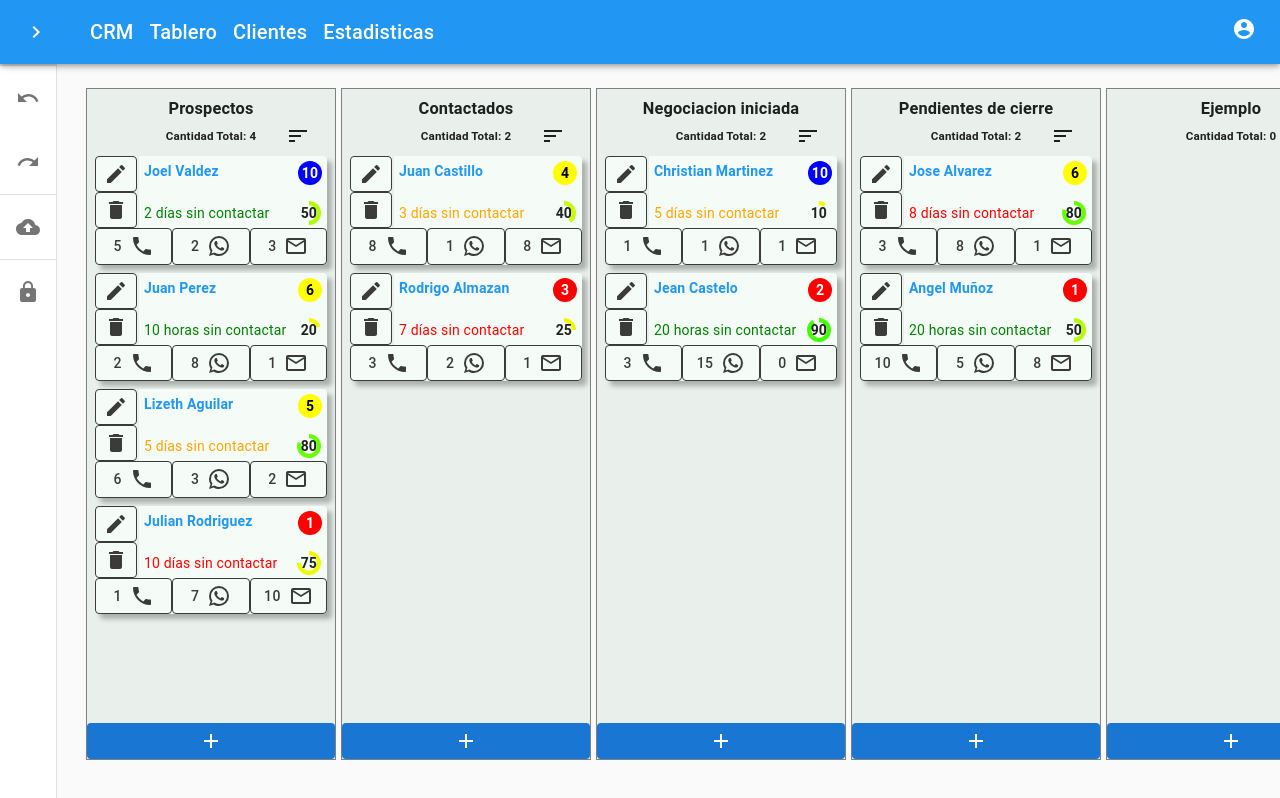
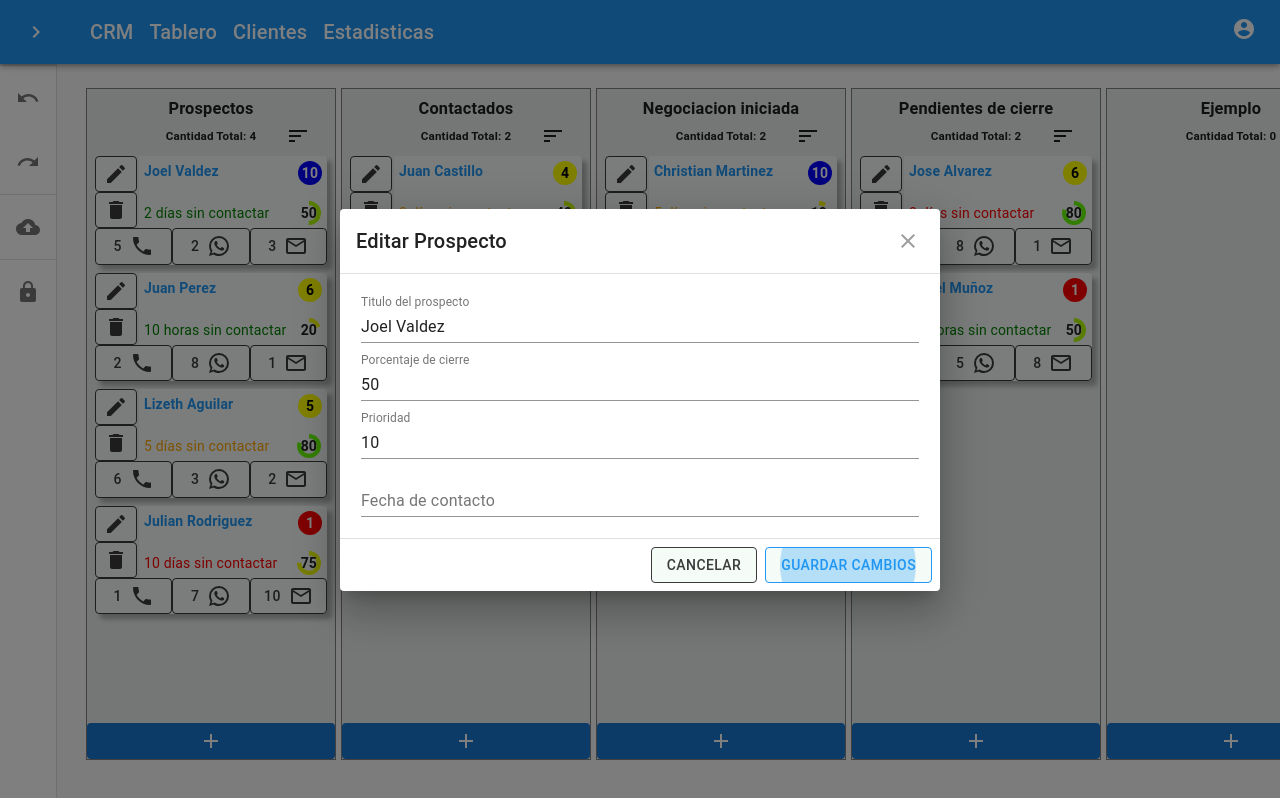
Before and after one commit to jo3l17/react-CRM, a Next.js app in the folder crm/: page / in a window 1280 px wide. Both pictures are taken after a click on the button 116 px from the left and 174 px from the top of the page. Shown: the top 798 px of the page. Built offline with nearby package versions, Linux system fonts and the light colour scheme.

Commit message:
form cards

```diff
--- a/crm/src/components/Board.js
+++ b/crm/src/components/Board.js
@@ -3,7 +3,7 @@ import Box from '@material-ui/core/Box';
 import Card from './Card';
 import { Droppable, Draggable } from 'react-beautiful-dnd';
 import useStyles from '../styles/Board';
-import { withStyles, Button } from '@material-ui/core';
+import { withStyles, Button, Tooltip } from '@material-ui/core';
 import AddIcon from '@material-ui/icons/Add';
 import SortIcon from '@material-ui/icons/Sort';
 
@@ -74,9 +74,11 @@ class Board extends React.Component {
             >{this.props.column.title}</h3>
             <div className={classes.containerRelative}>
               <h5 className={classes.Total}>Cantidad Total: {this.props.tasks.length}</h5>
-              <Button className={classes.sortButton} onClick={() => {this.props.sortCards(this.props.column.id)}}>
-                <SortIcon />
-              </Button>
+              <Tooltip title="ordenar" placement="top" arrow>
+                <Button className={classes.sortButton} onClick={() => { this.props.sortCards(this.props.column.id) }}>
+                  <SortIcon />
+                </Button>
+              </Tooltip>
             </div>
             <Droppable droppableId={this.props.column.id} type="task"
             // type={props.column.id==='column-3'?'done':'active'}
--- a/crm/src/components/Card.js
+++ b/crm/src/components/Card.js
@@ -8,10 +8,22 @@ import DeleteIcon from '@material-ui/icons/Delete';
 import WhatsAppIcon from '@material-ui/icons/WhatsApp';
 import PhoneIcon from '@material-ui/icons/Phone';
 import MailOutlineIcon from '@material-ui/icons/MailOutline';
+import EditCard from './EditCard';
 function Card(props) {
   const isDragDisabled = props.task.id === 'asd';
   const classes = useStyles();
   const preventDefault = event => event.preventDefault();
+
+  const [openDialog, setOpenDialog] = React.useState(false);
+  const handleClickOpen = () => {
+    setOpenDialog(true);
+  };
+  const handleClose = result => {
+    if (result.message === 'OK') {
+      console.log(result.content)
+    }
+    setOpenDialog(false);
+  };
   return (
     <Draggable draggableId={props.task.id}
       index={props.index}
@@ -26,18 +38,19 @@ function Card(props) {
         >
           {/* <div className={classes.handle} {...provided.dragHandleProps}>
           </div> */}
+          <EditCard open={openDialog} handleClose={handleClose} data={props.task} modalId={props.task.id} />
           <div className={classes.container}>
             <List className={classes.leftList}>
               <ListItem className={classes.leftListItem}>
                 <ListItemIcon className={classes.leftListItemIcon}>
-                  <Button variant="outlined" className={`${classes.leftListButton} ${classes.darkButton}`}>
+                  <Button variant="outlined" className={`${classes.leftListButton} ${classes.darkButton}`} onClick={handleClickOpen}>
                     <EditIcon className={classes.leftListIcon} />
                   </Button>
                 </ListItemIcon>
               </ListItem>
               <ListItem className={classes.leftListItem}>
                 <ListItemIcon className={classes.leftListItemIcon}>
-                  <Button variant="outlined" className={`${classes.leftListButton} ${classes.darkButton}`}>
+                  <Button variant="outlined" className={`${classes.leftListButton} ${classes.deleteButton}`}>
                     <DeleteIcon className={classes.leftListIcon} />
                   </Button>
                 </ListItemIcon>
--- /dev/null
+++ b/crm/src/components/EditCard.js
@@ -0,0 +1,110 @@
+import React from 'react'
+import { Dialog, Typography, Button, IconButton, TextField } from '@material-ui/core';
+import { withStyles } from '@material-ui/core/styles';
+import MuiDialogTitle from '@material-ui/core/DialogTitle';
+import MuiDialogContent from '@material-ui/core/DialogContent';
+import MuiDialogActions from '@material-ui/core/DialogActions';
+import CloseIcon from '@material-ui/icons/Close';
+import useStyles from '../styles/EditCard';
+import useMediaQuery from '@material-ui/core/useMediaQuery';
+import { useTheme } from '@material-ui/core/styles';
+const DialogTitle = withStyles(useStyles)(props => {
+    const { children, classes, onClose, ...other } = props;
+    return (
+        <MuiDialogTitle disableTypography className={classes.root} {...other}>
+            <Typography variant="h6">{children}</Typography>
+            {onClose ? (
+                <IconButton aria-label="close" className={classes.closeButton} type="button" onClick={onClose}>
+                    <CloseIcon />
+                </IconButton>
+            ) : null}
+        </MuiDialogTitle>
+    );
+});
+
+const DialogContent = withStyles(theme => ({
+    root: {
+        padding: theme.spacing(2),
+    },
+}))(MuiDialogContent);
+
+const DialogActions = withStyles(theme => ({
+    root: {
+        margin: 0,
+        padding: theme.spacing(1),
+    },
+}))(MuiDialogActions);
+
+function EditCard(props) {
+    const submit = result => {
+        result.preventDefault()
+        props.handleClose({ message: 'OK', content: Form })
+    }
+    const [Form, setForm] = React.useState(props.data.content);
+    const { classes } = props
+    const theme = useTheme();
+    const fullScreen = useMediaQuery(theme.breakpoints.down('sm'));
+    return (
+        <Dialog fullWidth={true}
+            maxWidth={'sm'}
+            fullScreen={fullScreen}
+            onClose={props.handleClose}
+            aria-labelledby={"dialog-" + props.modalId}
+            open={props.open}>
+            <form onSubmit={submit}>
+                <DialogTitle id={"dialog-" + props.modalId} onClose={props.handleClose}>
+                    Editar Prospecto
+            </DialogTitle>
+                <DialogContent dividers>
+                    <div className={classes.form}>
+                        <TextField
+                            id={"titulo" + props.modalId}
+                            label="Titulo del prospecto"
+                            style={{ margin: 5 }}
+                            fullWidth
+                            defaultValue={Form.titulo}
+                            onChange={(event) => setForm({ ...Form, titulo: event.target.value })}
+                            margin="normal"
+                        />
+                        <TextField
+                            id={"porcentajeCierre" + props.modalId}
+                            label="Porcentaje de cierre"
+                            style={{ margin: 5 }}
+                            defaultValue={Form.porcentajeCierre}
+                            onChange={(event) => setForm({ ...Form, porcentajeCierre: event.target.value })}
+                            type="number"
+                            fullWidth
+                            margin="normal"
+                        />
+                        <TextField
+                            id={"prioridad" + props.modalId}
+                            label="Prioridad"
+                            style={{ margin: 5 }}
+                            defaultValue={Form.prioridad}
+                            onChange={(event) => setForm({ ...Form, prioridad: event.target.value })}
+                            type="number"
+                            fullWidth
+                            margin="normal"
+                        />
+                        <TextField
+                            id={"FechaContacto" + props.modalId}
+                            label="Fecha de contacto"
+                            style={{ margin: 5 }}
+                            fullWidth
+                            margin="normal"
+                        />
+                    </div>
+                </DialogContent>
+                <DialogActions>
+                    <Button variant="outlined" className={classes.cancelButton} type="button" onClick={props.handleClose}>
+                        Cancelar
+                </Button>
+                    <Button variant="outlined" className={classes.successButton} autoFocus type="submit">
+                        Guardar Cambios
+                </Button>
+                </DialogActions>
+            </form>
+        </Dialog >
+    )
+}
+export default withStyles(useStyles)(EditCard);
--- a/crm/src/styles/Card.js
+++ b/crm/src/styles/Card.js
@@ -123,6 +123,16 @@ const useStyles = makeStyles(theme => ({
             borderColor: theme.palette.primary.main,
             color: theme.palette.primary.main,
         },
+    },
+    deleteButton:{
+        backgroundColor: theme.palette.tertiary.light,
+        borderColor: theme.palette.tertiary.darker,
+        color: theme.palette.tertiary.darker,
+        '&:hover': {
+            // backgroundColor: theme.palette.tertiary.darker,
+            borderColor: theme.palette.error.main,
+            color: theme.palette.error.main,
+        },
     }
 })
 )
--- /dev/null
+++ b/crm/src/styles/EditCard.js
@@ -0,0 +1,46 @@
+const useStyles = theme => ({
+    root: {
+        margin: 0,
+        padding: theme.spacing(2),
+    },
+    successButton: {
+        backgroundColor: theme.palette.tertiary.light,
+        borderColor: theme.palette.tertiary.darker,
+        color: theme.palette.tertiary.darker,
+        '&:hover': {
+            // backgroundColor: theme.palette.tertiary.darker,
+            borderColor: theme.palette.primary.main,
+            color: theme.palette.primary.main,
+        },
+        '&:focus':{
+            borderColor: theme.palette.primary.main,
+            color: theme.palette.primary.main,
+        }
+    },
+    cancelButton: {
+        backgroundColor: theme.palette.tertiary.light,
+        borderColor: theme.palette.tertiary.darker,
+        color: theme.palette.tertiary.darker,
+        '&:hover': {
+            // backgroundColor: theme.palette.tertiary.darker,
+            borderColor: theme.palette.error.main,
+            color: theme.palette.error.main,
+        },
+        '&:focus':{
+            borderColor: theme.palette.error.main,
+            color: theme.palette.error.main,
+        }
+    },
+    closeButton: {
+        position: 'absolute',
+        right: theme.spacing(1),
+        top: theme.spacing(1),
+        color: theme.palette.grey[500],
+    },
+    form: {
+        display: 'flex',
+        flexWrap: 'wrap',
+    },
+
+});
+export default useStyles
```
